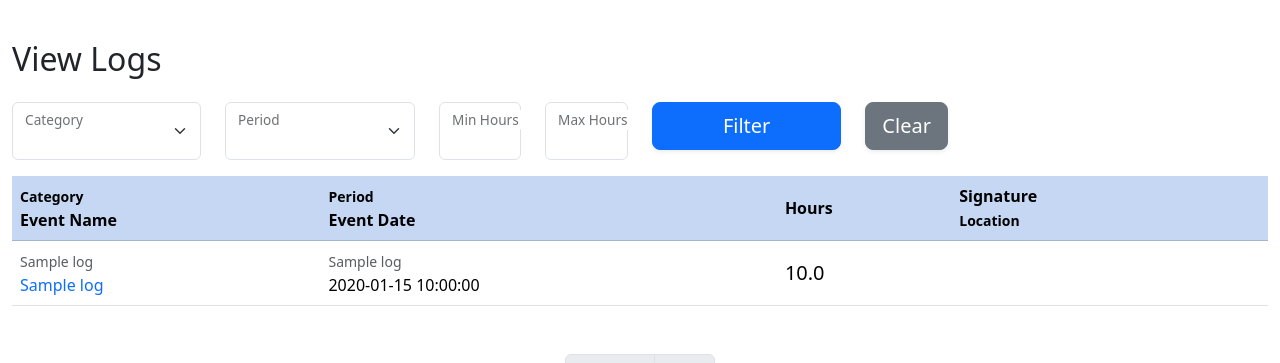
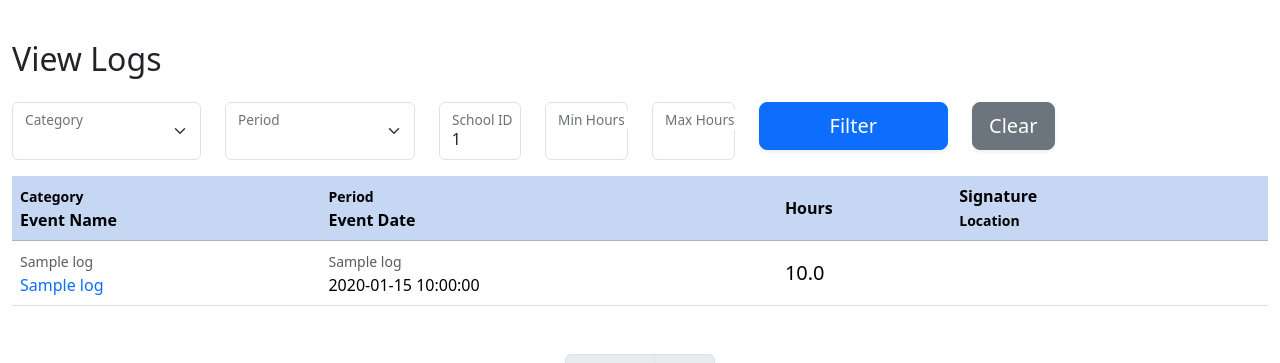
Before and after one commit to zshaiyen/NHS-App, a Flask app: template templates/viewlogs.html in a window 1280 px wide. Shown: the part 56-419 px from the top of the page. Run offline with Flask 3, Linux system fonts and the light colour scheme; the template is opened without the code that fills it: most values are stand-ins (such as "Sample title", 1, 10 or a date in 2020).

Commit message:
did some things

```diff
--- a/app.py
+++ b/app.py
@@ -305,6 +305,7 @@ def viewlogs():
     filter_period = app_lib.empty_to_none(request.args.get('filter_period', default=None, type=str))
     filter_min_hours = app_lib.empty_to_none(request.args.get('filter_min_hours', default=None, type=int))
     filter_max_hours = app_lib.empty_to_none(request.args.get('filter_max_hours', default=None, type=int))
+    filter_school_id = app_lib.empty_to_none(request.args.get('filter_school_id', default=None, type=str))
 
     # Pagination
     page_num = app_lib.empty_to_none(request.args.get('p', default=1, type=int))
@@ -333,7 +334,8 @@ def viewlogs():
                                                                      filter_name=filter_name,
                                                                      filter_period=filter_period,
                                                                      page_num=page_num,
-                                                                     row_limit=rows_per_page
+                                                                     row_limit=rows_per_page,
+                                                                     filter_school_id=filter_school_id
                                                                     )
 
     # Get user class year name (Freshman, Sophomore, Junior, Senior)
@@ -364,7 +366,8 @@ def viewlogs():
                            period_list=period_rv,
                            is_admin=is_admin,
                            page_num=page_num,
-                           total_pages=total_pages
+                           total_pages=total_pages,
+                           filter_school_id=filter_school_id
                            )
 
 
--- a/app_lib.py
+++ b/app_lib.py
@@ -319,7 +319,7 @@ def get_user_profiles(organization_id, filter_name=None, filter_school_id=None,
 #
 # Returns verification_log row factory for user
 #
-def get_verification_logs(organization_id, user_email=None, filter_name=None, filter_category=None, filter_period=None, filter_min_hours=None, filter_max_hours=None, page_num=1, row_limit=5):
+def get_verification_logs(organization_id, user_email=None, filter_name=None, filter_category=None, filter_period=None, filter_min_hours=None, filter_max_hours=None, filter_school_id=None, page_num=1, row_limit=5):
     query = """SELECT COUNT(*) AS ROWCOUNT
                 FROM verification_log vl
                 INNER JOIN app_user u ON u.app_user_id = vl.app_user_id
@@ -350,6 +350,10 @@ def get_verification_logs(organization_id, user_email=None, filter_name=None, fi
     if filter_period is not None:
         query_where += " AND p.name = ?"
         bindings.append(filter_period)
+
+    if filter_school_id is not None:
+        query_where += " AND u.school_id = ?"
+        bindings.append(filter_school_id)
 
     if filter_name != '':
         if filter_name is not None:
--- a/templates/viewlogs.html
+++ b/templates/viewlogs.html
@@ -37,6 +37,13 @@
     </div>
   </div>
   {% endif %}
+
+  <div class="col-lg-1">
+    <div class="form-floating mb-3">
+      <input class="form-control clear-ok" type="text" id="filter_school_id" name="filter_school_id" {% if filter_school_id %}value="{{filter_school_id}}"{% endif %}>
+      <label for="filter_school_id">School ID</label>
+    </div>
+  </div>
 
   <div class="col-lg-1">
     <div class="form-floating mb-3">
```
Also changed, not shown: templates/transfer.html (+12 -0 lines).
